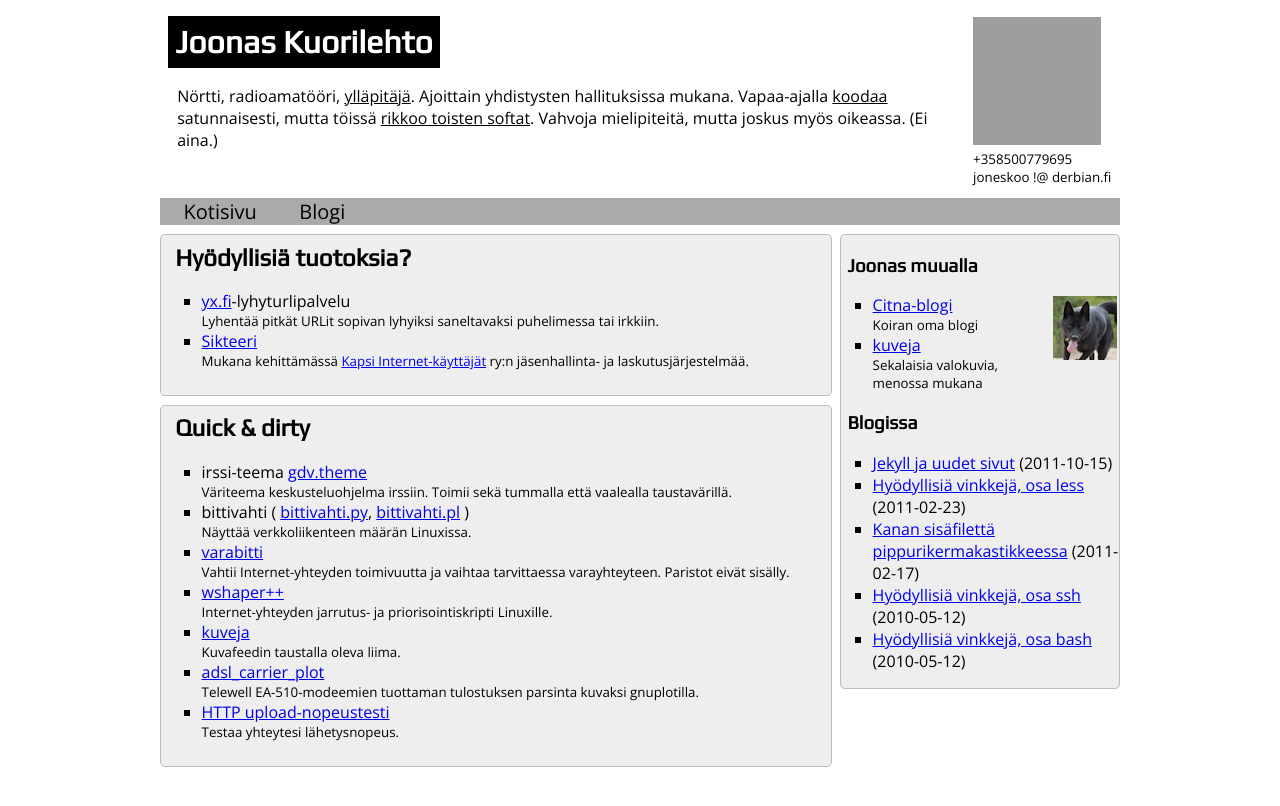
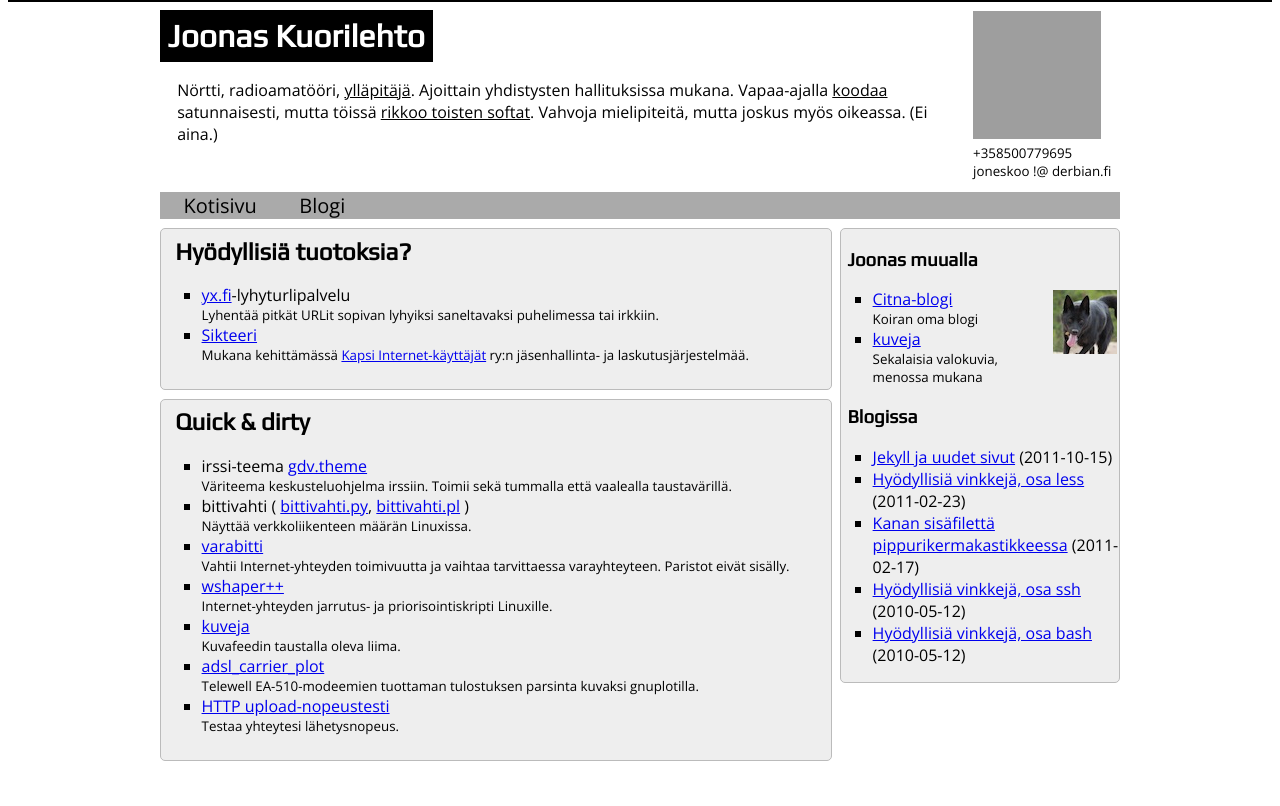
Before and after one commit to joneskoo/joneskoo.yx.fi, a Jekyll site: the page built from index.html, in a window 1280 px wide. Shown: the top 806 px of the page. Built offline with Jekyll 4.4.1, drawn with Linux system fonts in a browser that asks for light colours; grey boxes are pictures that could not be loaded.

Commit message:
Header viils

```diff
--- a/_layouts/main.html
+++ b/_layouts/main.html
@@ -7,6 +7,8 @@
 <link href='http://fonts.googleapis.com/css?family=Open+Sans|Play' rel='stylesheet' type='text/css'>
   <style type="text/css" media="screen">
     body {
+      margin-top: 0;
+      border-top: solid 2px black;
       font-family: 'Open Sans', Verdana, sans-serif;
     }
     h1, h2, h3, h4, h5, h6 {
@@ -42,6 +44,7 @@
       color: white;
       padding: 0.5ex;
       margin: 0.5ex;
+      margin-left: 0;
       display: inline;
       float: left;
     }
```
